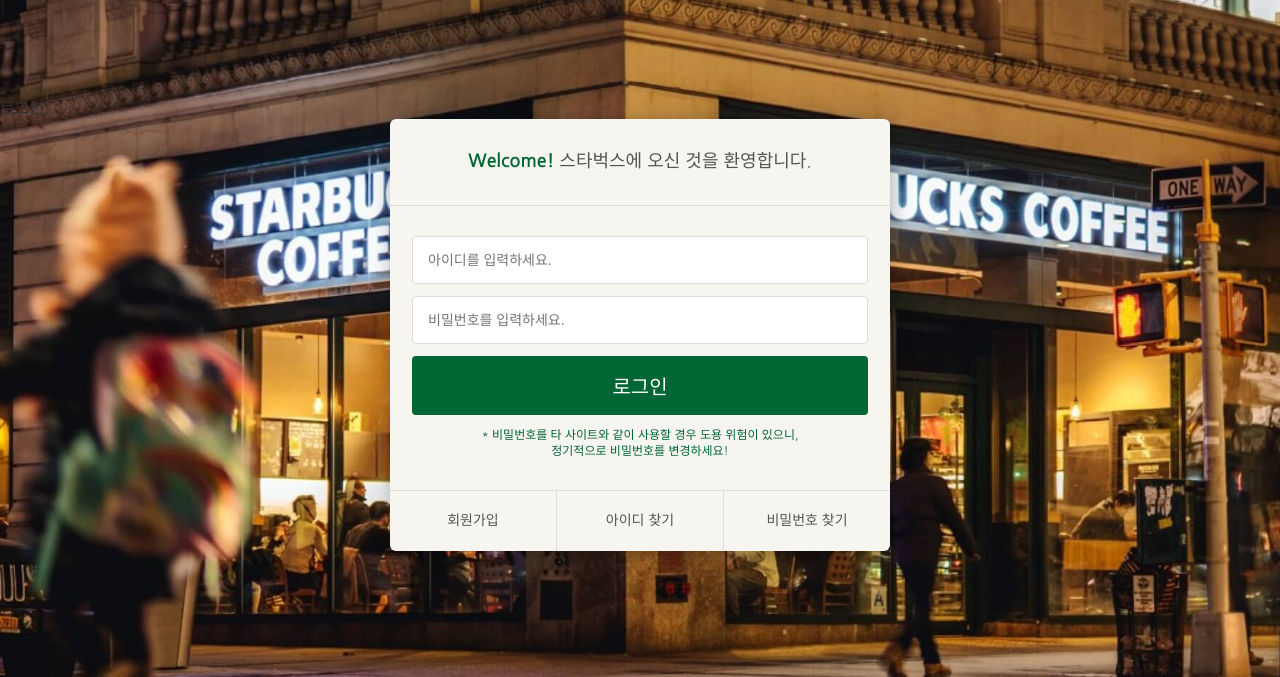
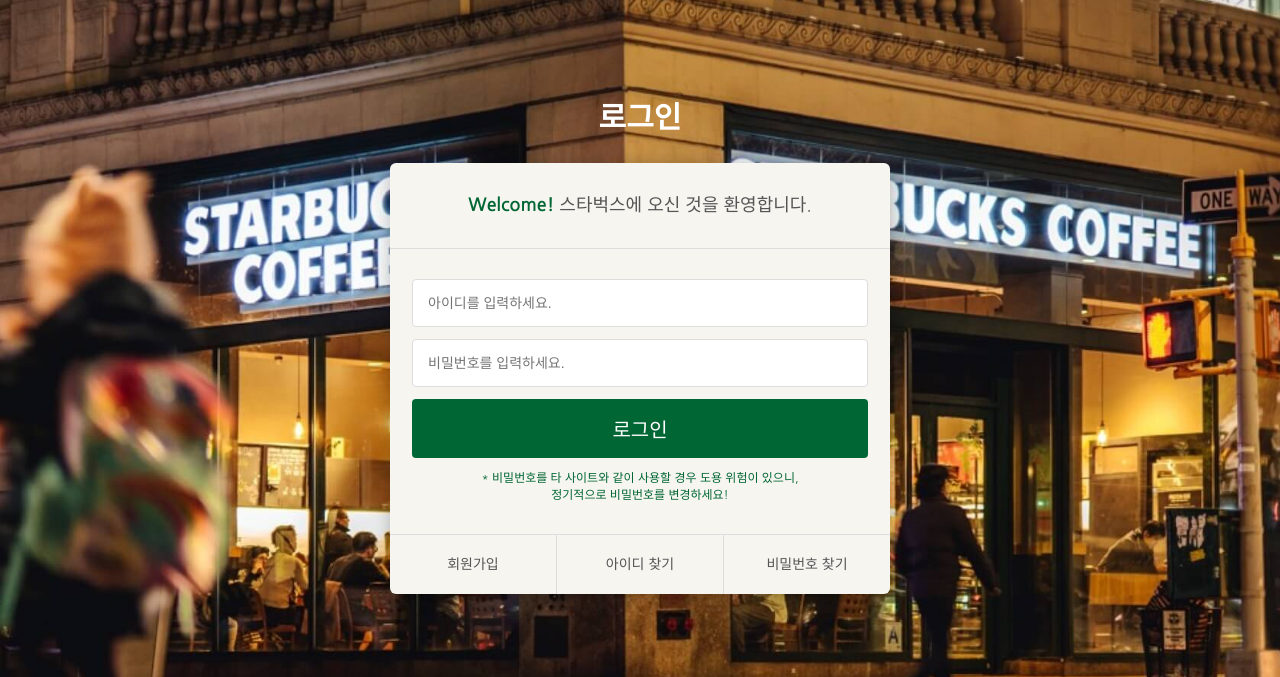
Before and after one commit to ahnlook/starbucks, a plain HTML site: page signin/index.html in a window 1280 px wide. Shown: the part 123-800 px from the top of the page. Drawn offline with nearby package versions, Linux system fonts and the light colour scheme.

Commit message:
로그인 페이지 완성

```diff
--- a/css/signin.css
+++ b/css/signin.css
@@ -7,7 +7,7 @@
   background-attachment: fixed;
   background-size: cover;
 }
-.singin h1 {
+.signin h1 {
   color: #fff;
   font-size: 30px;
   font-weight: 700;
```
